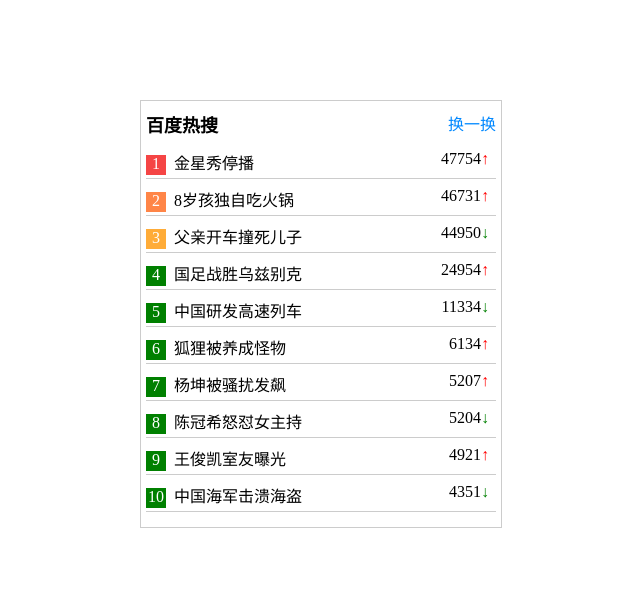
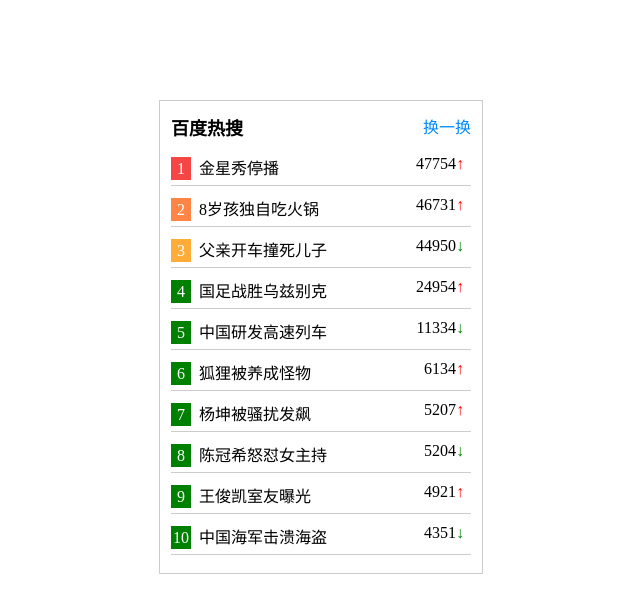
Before and after one commit to TANGYC-CS/TANGYC-CS.github.io, a plain HTML site: page index.html in a window 1280 px wide. Shown: the whole page, without its empty margins (319-959 px from the left). Drawn offline with nearby package versions, Linux system fonts and the light colour scheme.

Commit message:
Update index.html

```diff
--- a/index.html
+++ b/index.html
@@ -5,7 +5,7 @@
     <meta charset="UTF-8">
     <meta name="viewport" content="width=device-width, initial-scale=1.0">
     <meta http-equiv="X-UA-Compatible" content="ie=edge">
-    <title>仿百度新闻栏</title>
+    <title>仿百度热点搜索栏</title>
     <style>
         * {
             margin: 0;
@@ -28,10 +28,11 @@
         }
 
         .wrapper {
-            width: 350px;
+            width: 300px;
             border: 1px solid #ccc;
             padding: 10px 5px;
             margin: 100px auto 0px;
+            padding: 13px 11px;
         }
 
         .wrapper .headSection {
@@ -55,7 +56,7 @@
         .wrapper .showSection li {
             margin: 5px 0px;
             border-bottom: 1px solid #ccc;
-            padding: 3px 0;
+            padding: 5px 0;
             cursor: pointer;
         }
 
@@ -69,6 +70,7 @@
             background: #08f;
             width: 20px;
             height: 20px;
+            line-height: 23px;
             text-align: center;
             display: inline-table;
         }
```
